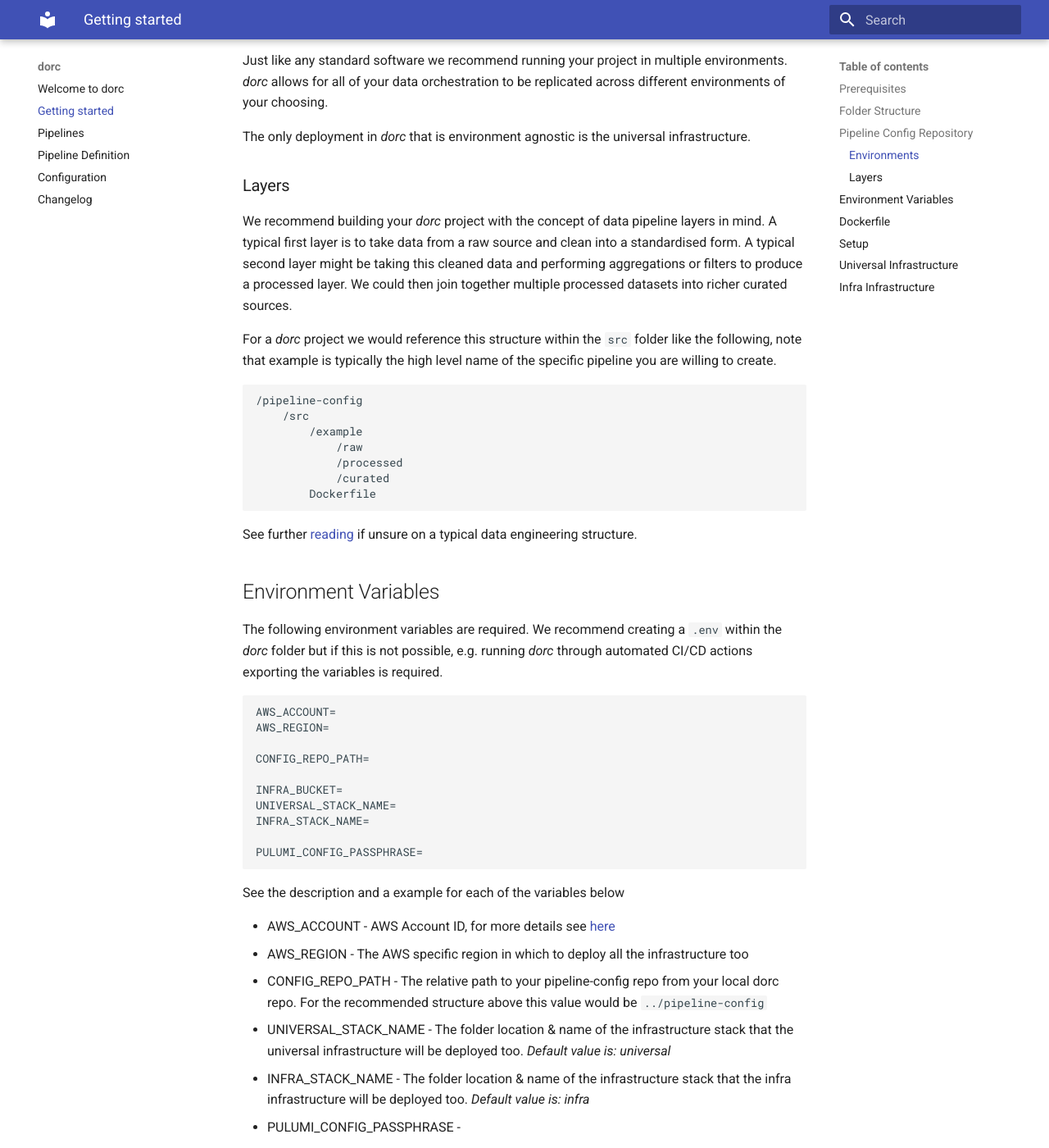
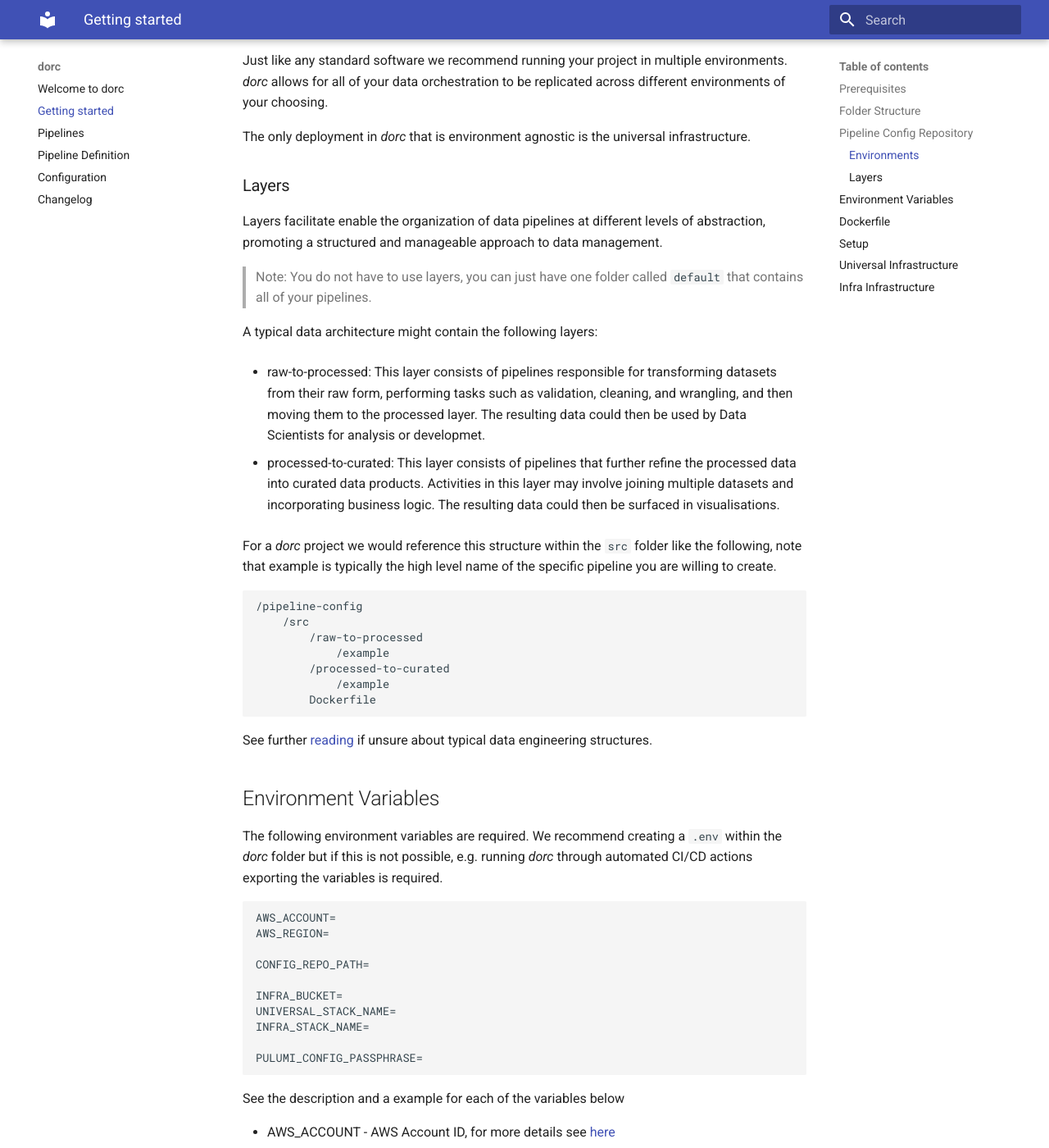
Before and after one commit to no10ds/dorc, an MkDocs documentation site: the page built from docs/getting_started.md, in a window 1280 px wide and 1400 px high, scrolled down 1203 px. Shown: the whole window at 82% size. Built offline with MkDocs 1.6.1 and Material for MkDocs 9.7.7, drawn with Linux system fonts in a browser that asks for light colours.

Commit message:
edit docs

````diff
--- a/docs/getting_started.md
+++ b/docs/getting_started.md
@@ -41,21 +41,30 @@
 
 ### Layers
 
-We recommend building your *dorc* project with the concept of data pipeline layers in mind. A typical first layer is to take data from a raw source and clean into a standardised form. A typical second layer might be taking this cleaned data and performing aggregations or filters to produce a processed layer. We could then join together multiple processed datasets into richer curated sources.
+Layers facilitate enable the organization of data pipelines at different levels of abstraction, promoting a structured and manageable approach to data management.
+
+> Note: You do not have to use layers, you can just have one folder called `default` that contains all of your pipelines.
+
+A typical data architecture might contain the following layers:
+
+- raw-to-processed: This layer consists of pipelines responsible for transforming datasets from their raw form, performing tasks such as validation, cleaning, and wrangling, and then moving them to the processed layer. The resulting data could then be used by Data Scientists for analysis or developmet.
+
+- processed-to-curated: This layer consists of pipelines that further refine the processed data into curated data products. Activities in this layer may involve joining multiple datasets and incorporating business logic. The resulting data could then be surfaced in visualisations.
+
 
 For a *dorc* project we would reference this structure within the `src` folder like the following, note that example is typically the high level name of the specific pipeline you are willing to create.
 
 ```
 /pipeline-config
     /src
-        /example
-            /raw
-            /processed
-            /curated
+        /raw-to-processed
+            /example
+        /processed-to-curated
+            /example
         Dockerfile
 ```
 
-See further [reading](https://medium.com/codex/data-pipeline-architecture-variety-of-ways-you-can-build-your-data-pipeline-66b3dd456df1) if unsure on a typical data engineering structure.
+See further [reading](https://medium.com/codex/data-pipeline-architecture-variety-of-ways-you-can-build-your-data-pipeline-66b3dd456df1) if unsure about typical data engineering structures.
 
 ## Environment Variables
 
````
Also changed, not shown: 2 other files.
